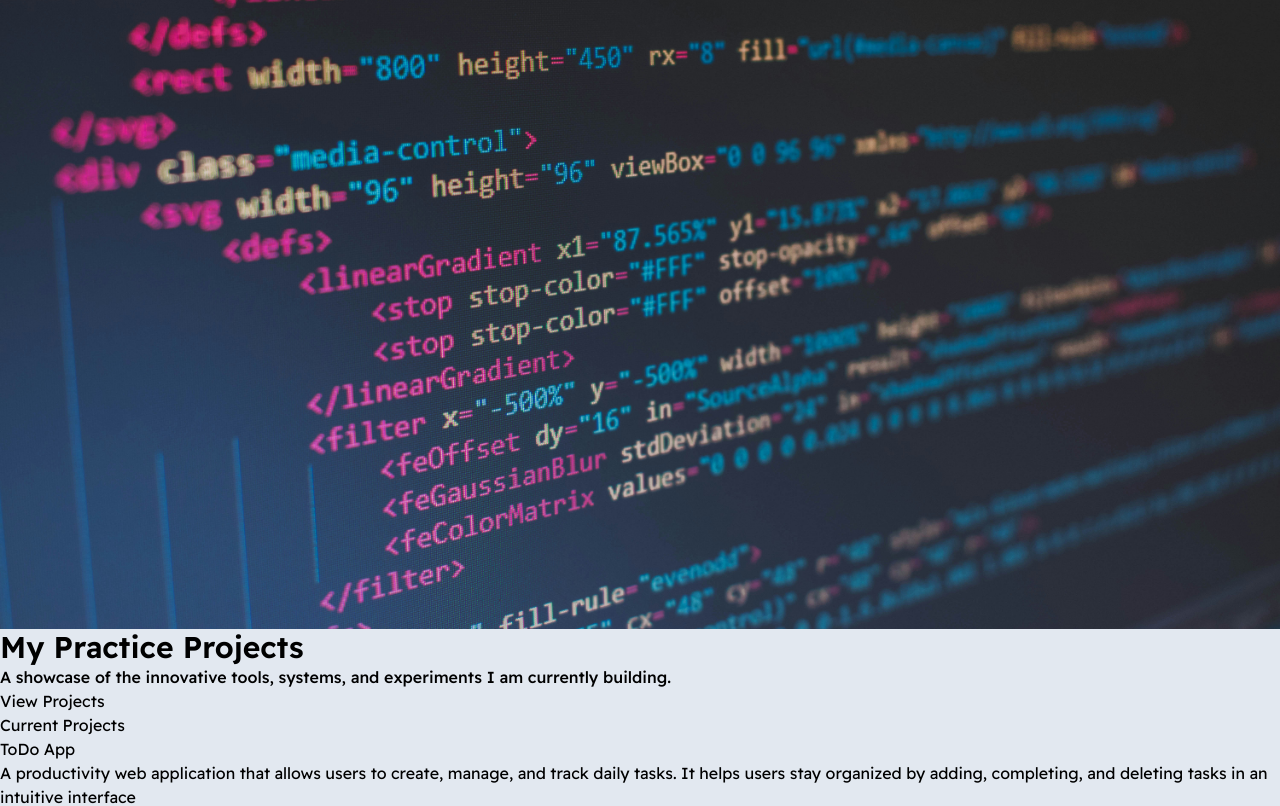
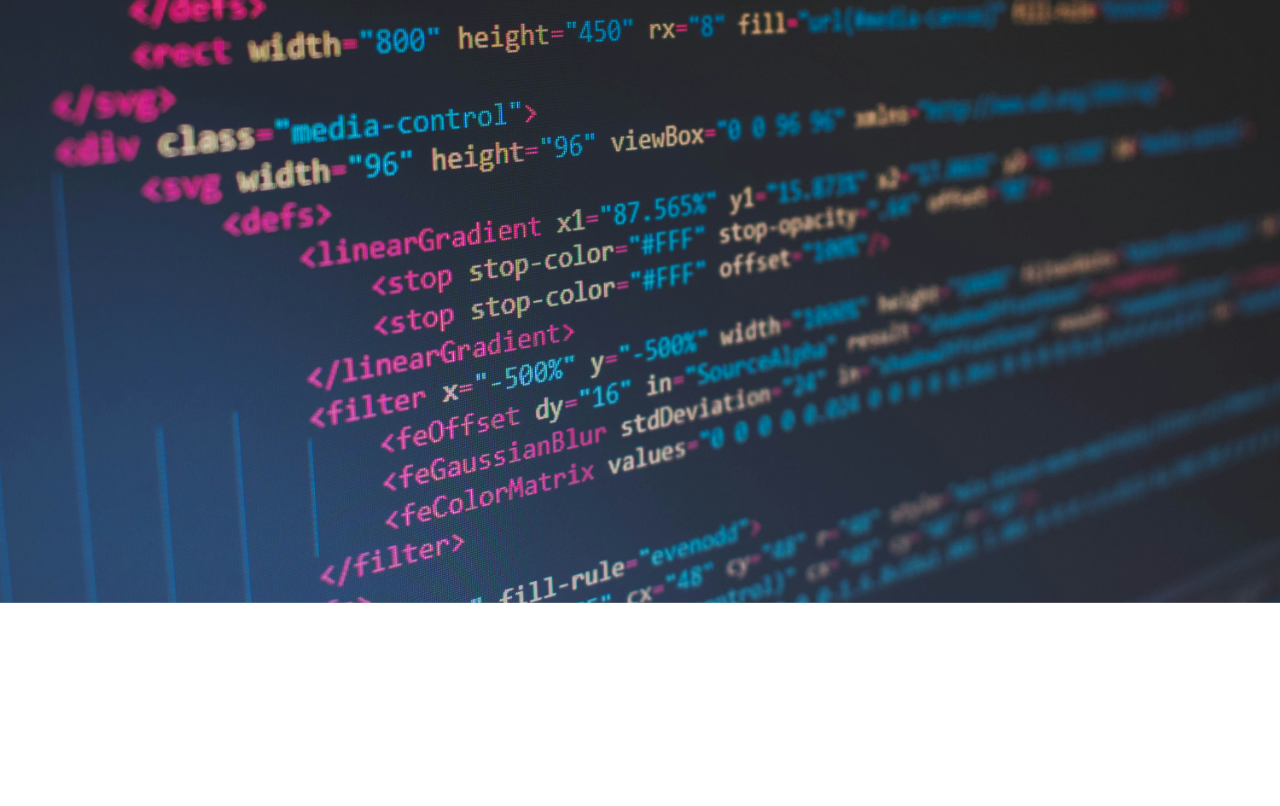
Before and after one commit to acquah-forever/my-side-projects, a React (Vite) app: page / in a window 1280 px wide. Shown: the part 300-1106 px from the top of the page. After the commit the page ends 903 px from the top, so only its background shows below. Built offline with nearby package versions, Linux system fonts and the light colour scheme.

Commit message:
added positioning to bg image

```diff
--- a/src/components/Hero.jsx
+++ b/src/components/Hero.jsx
@@ -3,15 +3,18 @@ import Tech from "../assets/tech.jpg";
 
 const Hero = () => {
   return (
-    <div>
-        <img src={Tech} alt="image" />
-      <h1 className="font-semibold text-3xl">My Practice Projects</h1>
-      <h2 className="font-medium">
-        A showcase of the innovative tools, systems, and experiments I am currently building.
-      </h2>
+    <div className="relative min-h-screen flex flex-col justify-center items-center">
+      <div className="absolute z-0 object-center">
+        <img className="w-full h-full" src={Tech} alt="image" />
+      </div>
+      <div className='flex flex-col justify-center items-center'>
+        <h1 className="font-semibold text-3xl text-center">My Practice Projects</h1>
+        <h2 className="font-medium">
+          A showcase of the innovative tools, systems, and experiments I am currently building.
+        </h2>
+        <button className='cursor-pointer bg-sky-400 p-3 rounded'>View Projects</button>
+      </div>
 
-      <button>View Projects</button>
-      <h1>Current Projects</h1>
     </div>
   );
 };
--- a/src/pages/Home.jsx
+++ b/src/pages/Home.jsx
@@ -10,13 +10,13 @@ const Home = () => {
             <div>
                 <Hero />
             </div>
-            <div>
+            {/* <div>
                 {Projects.map((e) => (<CurrentProjects
                     key={e.id}
                     title={e.title}
                     description={e.description} />
                 ))}
-            </div>
+            </div> */}
 
 
         </home>
```
